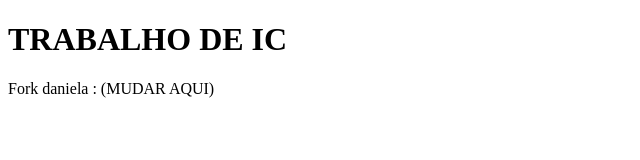
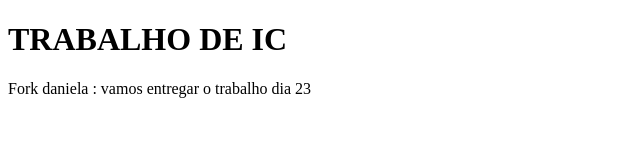
Before and after one commit to danisjc6/potionfy, a plain HTML site: page index.html in a window 1280 px wide. Shown: the whole page, without its empty margins (0-640 px from the left). Drawn offline with Linux system fonts and the light colour scheme.

Commit message:
data de entrega do trabalho

```diff
--- a/index.html
+++ b/index.html
@@ -8,6 +8,6 @@
 </head>
 <body>
     <h1> TRABALHO DE IC</h1>
-    <p>Fork daniela : (MUDAR AQUI)</p>
+    <p>Fork daniela : vamos entregar o trabalho dia 23</p>
 </body>
 </html>
```
